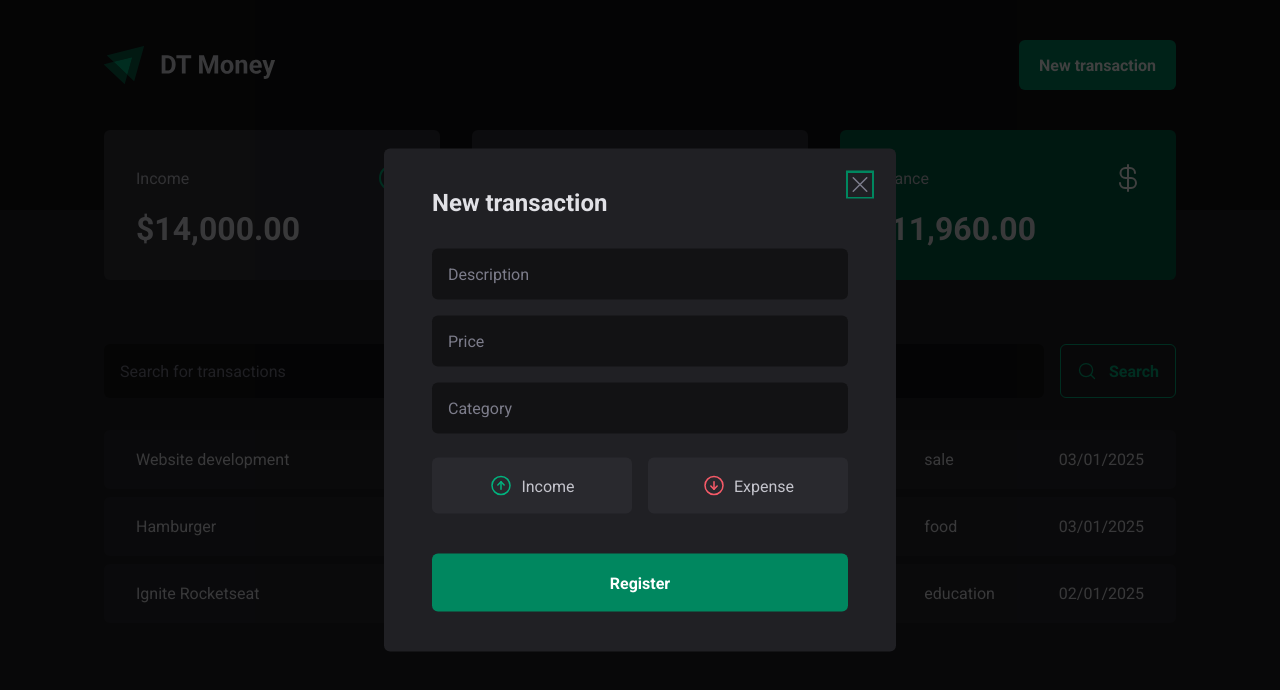
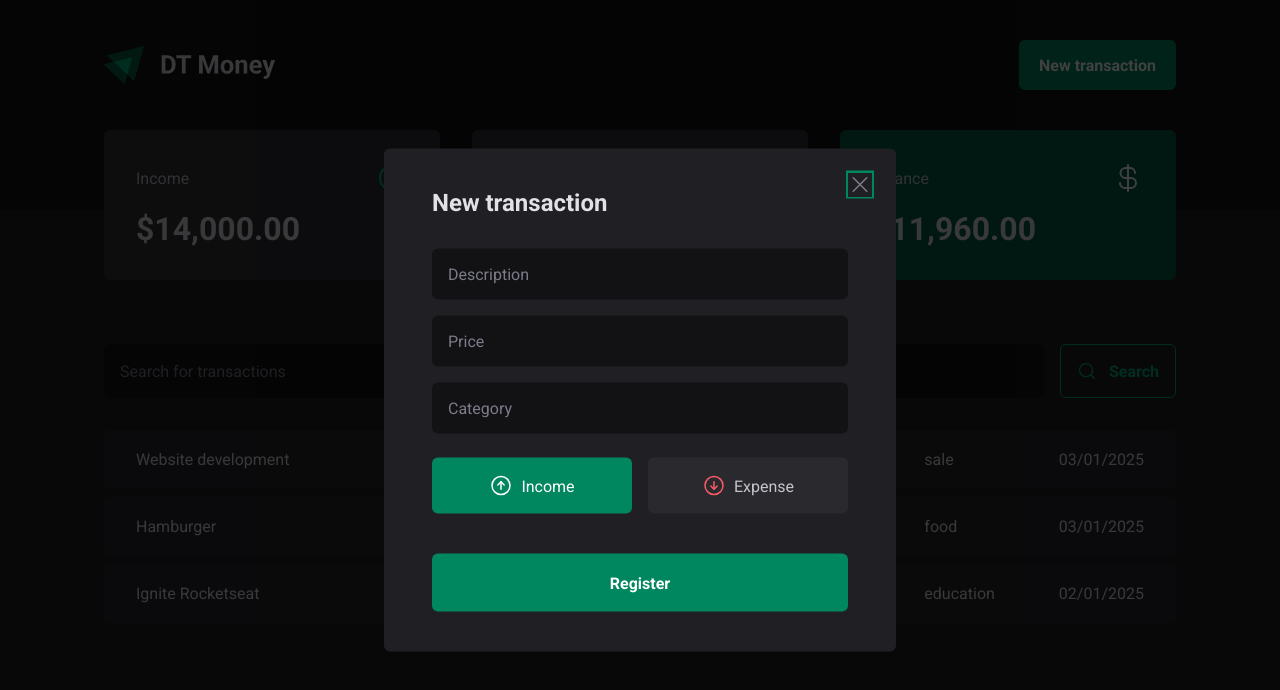
Before and after one commit to martahil/03-dt-money, a React (Vite) app: page / in a window 1280 px wide. Both pictures are taken after a click on the button "New transaction". Shown: the top 690 px of the page. Built offline with nearby package versions, Linux system fonts and the light colour scheme; data requests are answered from the project's data file.

Commit message:
Feat: integrate react-hook-form Controller for type field and add default value in NewTransactionModal

```diff
--- a/src/components/NewTransactionModal/index.tsx
+++ b/src/components/NewTransactionModal/index.tsx
@@ -2,25 +2,29 @@
 import * as z from 'zod'
 import { CloseButton, Content, Overlay, TransactionType, TransactionTypeButton } from "./styles";
 import { ArrowCircleDown, ArrowCircleUp, X } from "phosphor-react";
-import { useForm } from "react-hook-form";
+import { Controller, useForm } from "react-hook-form";
 import { zodResolver } from "@hookform/resolvers/zod";
 
 const NewTransactionFormSchema = z.object({
   description: z.string(),
   price: z.number(),
   category: z.string(),
-  // type: z.enum(['income', 'outcome']),
+  type: z.enum(['income', 'outcome']),
 })
 
 type NewTransactionFormInputs = z.infer<typeof NewTransactionFormSchema>
 
 export function NewTransactionModal() {
   const {
+    control,
     register,
     handleSubmit,
     formState: { isSubmitting }
   } = useForm<NewTransactionFormInputs>({
-    resolver: zodResolver(NewTransactionFormSchema)
+    resolver: zodResolver(NewTransactionFormSchema),
+    defaultValues: {
+      type: 'income'
+    }
   })
 
   async function handleCreateNewTransaction(data: NewTransactionFormInputs) {
@@ -37,7 +41,7 @@
         <Dialog.Title>New transaction</Dialog.Title>
 
         <CloseButton>
-          <X size={24}/>
+          <X size={24} />
         </CloseButton>
 
         <form onSubmit={handleSubmit(handleCreateNewTransaction)}>
@@ -60,16 +64,27 @@
             {...register('category')}
           />
 
-          <TransactionType>
+          <Controller
+            control={control}
+            name="type"
+            render={({ field }) => {
+              return (
+                <TransactionType
+                  onValueChange={field.onChange}
+                  value={field.value}
+                >
                   <TransactionTypeButton variant="income" value="income">
-              <ArrowCircleUp size={24}/>
+                    <ArrowCircleUp size={24} />
                     Income
                   </TransactionTypeButton>
                   <TransactionTypeButton variant="outcome" value="outcome">
-              <ArrowCircleDown size={24}/>
+                    <ArrowCircleDown size={24} />
                     Expense
                   </TransactionTypeButton>
                 </TransactionType>
+              )
+            }}
+          />
 
           <button type="submit" disabled={isSubmitting}>
             Register {/* Register or Add? */}
```
Lines whose indentation alone changed are shown as unchanged.
